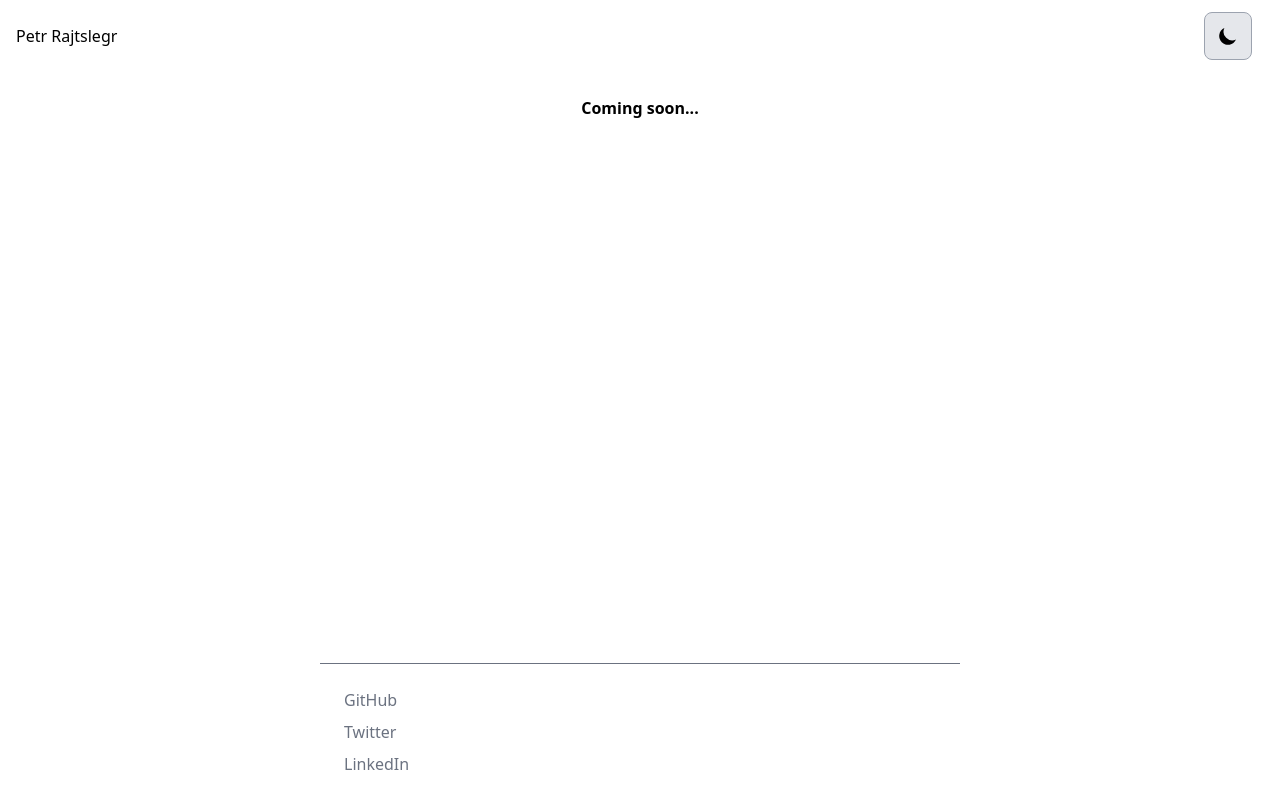
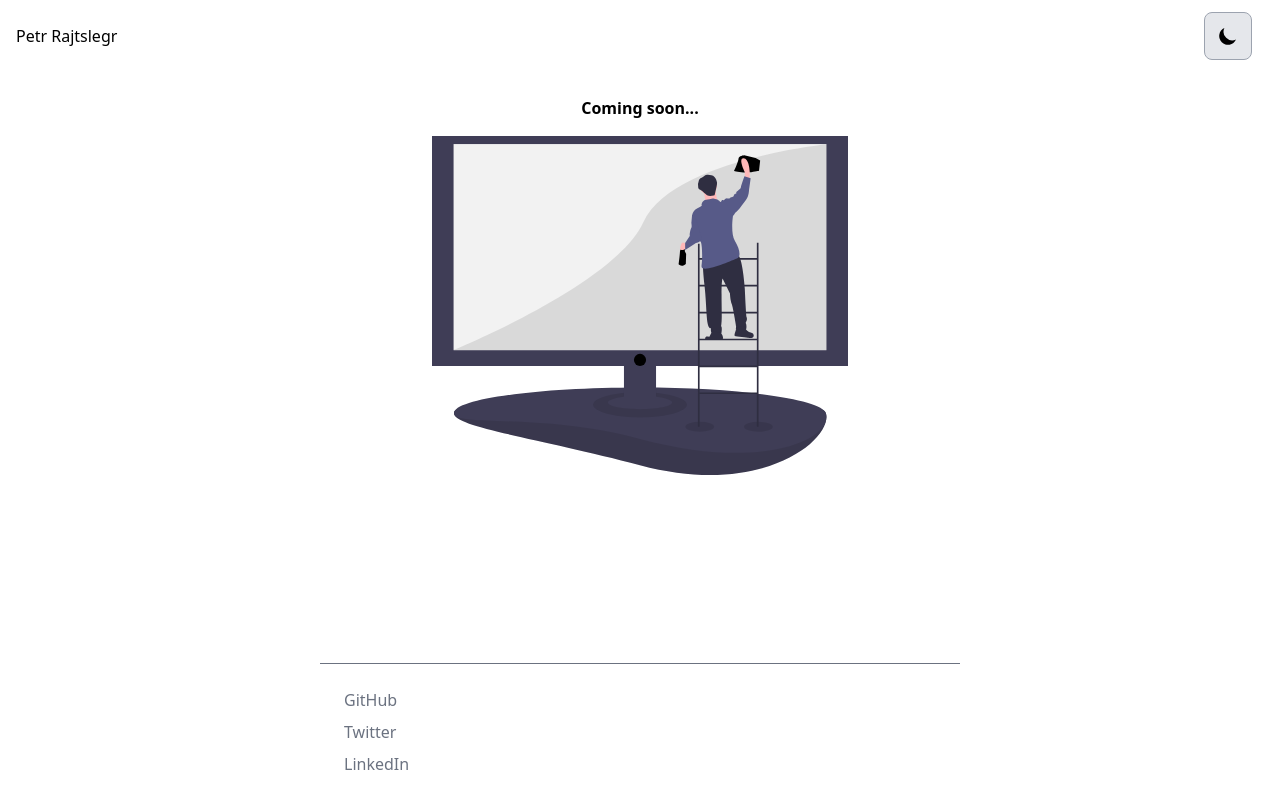
Before and after one commit to rajtslegr/rajtslegr.dev, a Next.js app: page / in a window 1280 px wide. Built offline with nearby package versions, Linux system fonts and the light colour scheme; what tailwindcss-filters would draw is missing.

Commit message:
maintance

```diff
--- a/pages/index.tsx
+++ b/pages/index.tsx
@@ -10,6 +10,7 @@ const IndexPage: NextPage = () => {
       </Head>
       <div className="container flex flex-col items-center mx-auto m-4 p-4">
         <h1 className="mb-4 font-semibold">Coming soon...</h1>
+        <img className="w-1/2 sm:w-1/3" src="/maintance.svg" alt="Maintance Art" />
       </div>
     </>
   );
```
Also changed, not shown: public/maintance.svg (added).
